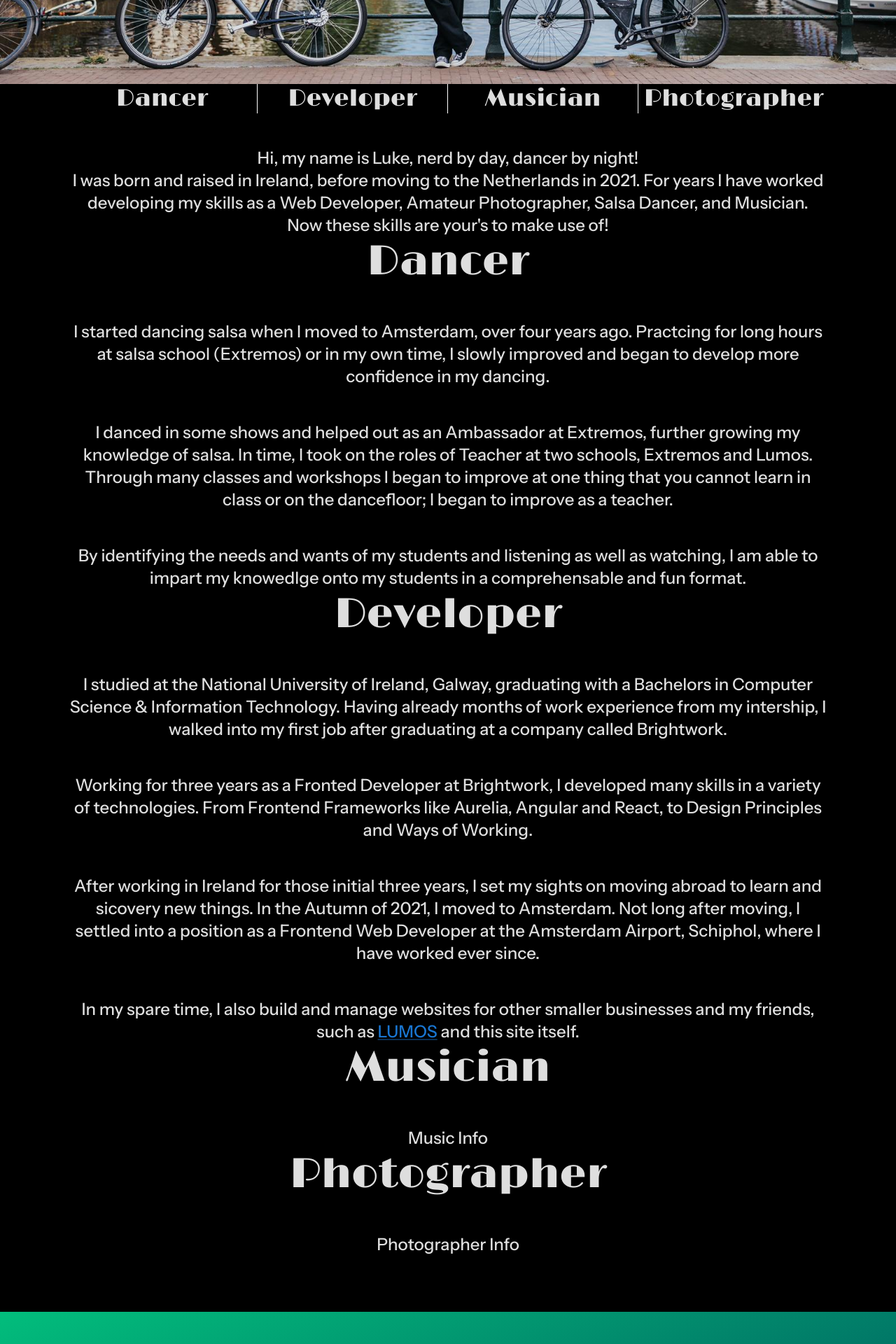
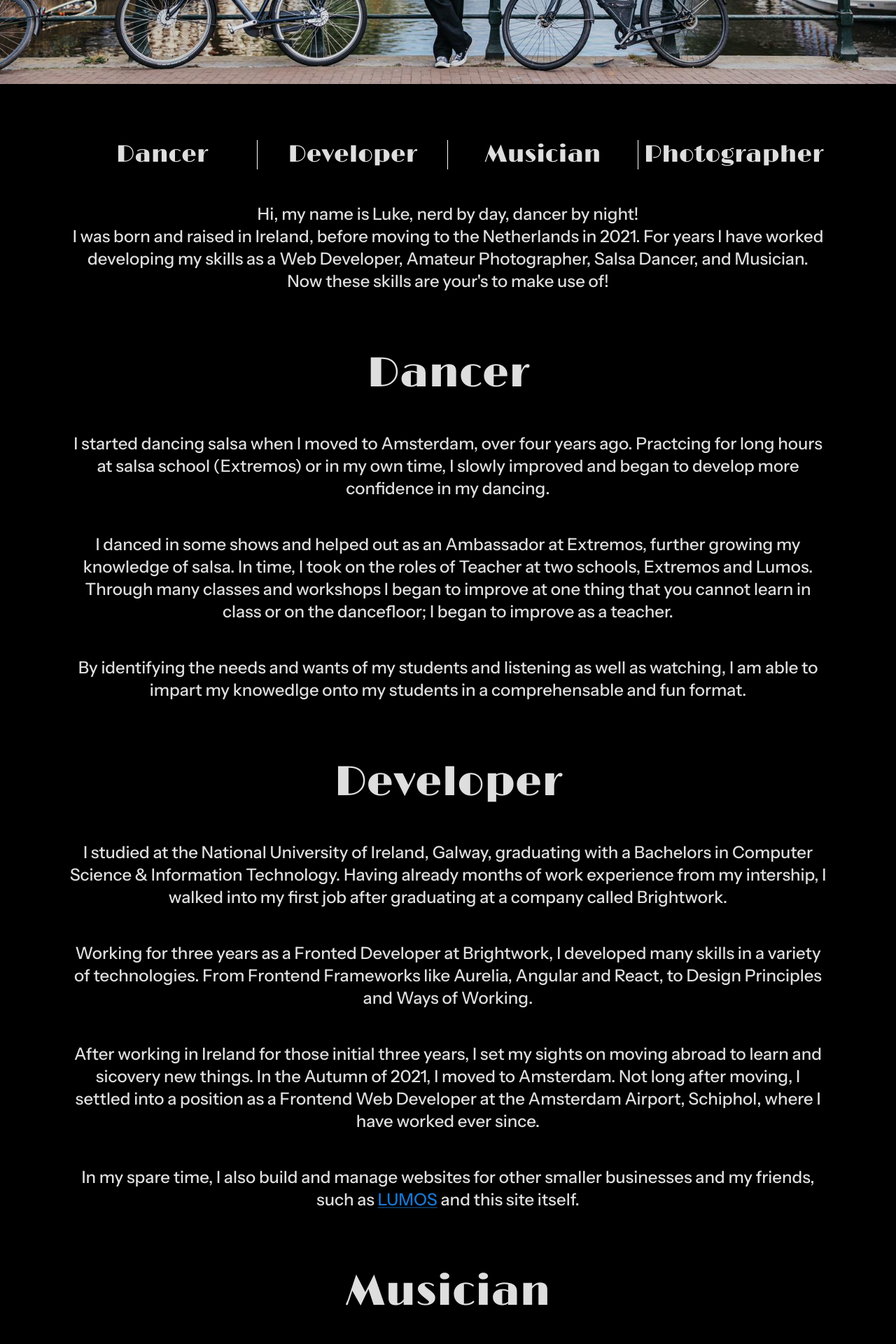
Before and after one commit to Lucobsen/lucobsen, a React (Vite) app: page / in a window 1280 px wide. Shown: the part 680-2600 px from the top of the page at 70% size. Built offline with nearby package versions, Linux system fonts and the light colour scheme.

Commit message:
small minor adjustments

```diff
--- a/package.json
+++ b/package.json
@@ -4,7 +4,7 @@
   "version": "0.0.0",
   "type": "module",
   "scripts": {
-    "dev": "vite",
+    "start": "vite",
     "build": "tsc -b && vite build",
     "lint": "eslint .",
     "preview": "vite preview",
--- a/src/App.tsx
+++ b/src/App.tsx
@@ -48,7 +48,7 @@ const App = () => {
             justifySelf: 'center',
             width: '85%',
             maxWidth: 1200,
-            margin: '0 80px',
+            margin: '80px 0',
           }}
         >
           <Grid container sx={{ rowGap: isMediumScreen ? 1 : 0 }}>
@@ -96,7 +96,7 @@ const App = () => {
             justifySelf: 'center',
             width: '85%',
             maxWidth: 1200,
-            margin: '0 80px',
+            margin: '80px 0',
           }}
         >
           <Typography variant="h2">Dancer</Typography>
@@ -131,7 +131,7 @@ const App = () => {
             justifySelf: 'center',
             width: '85%',
             maxWidth: 1200,
-            margin: '0 80px',
+            margin: '80px 0',
           }}
         >
           <Typography variant="h2">Developer</Typography>
@@ -174,7 +174,7 @@ const App = () => {
             justifySelf: 'center',
             width: '85%',
             maxWidth: 1200,
-            margin: '0 80px',
+            margin: '80px 0',
           }}
         >
           <Typography variant="h2">Musician</Typography>
@@ -192,7 +192,7 @@ const App = () => {
             justifySelf: 'center',
             width: '85%',
             maxWidth: 1200,
-            margin: '0 80px',
+            margin: '80px 0',
           }}
         >
           <Typography variant="h2">Photographer</Typography>
```
